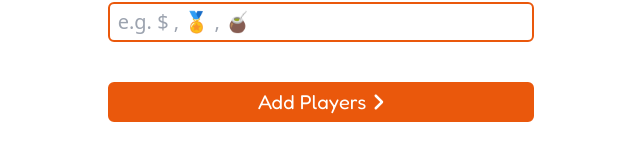
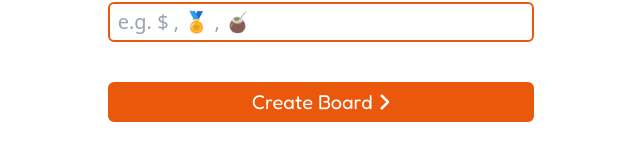
Before and after one commit to whoamali/scoreboard, a React (Vite) app: page /createboard in a window 1280 px wide. Shown: the part 626-786 px from the top of the page, without its empty margins (319-959 px from the left). Built offline with nearby package versions, Linux system fonts and the light colour scheme.

Commit message:
Remove add player page

```diff
--- a/src/core/localization/en/messages.ts
+++ b/src/core/localization/en/messages.ts
@@ -23,6 +23,6 @@ export default {
     "app.createboard.number-of-players-placeholder": "number",
     "app.createboard.unit-label": "score unit",
     "app.createboard.unit-placeholder": "e.g. $ , 🏅 , 🧉",
-    "app.createboard.button-label": "add players",
+    "app.createboard.button-label": "create board",
   },
 };
--- a/src/pages/App.tsx
+++ b/src/pages/App.tsx
@@ -2,14 +2,12 @@ import { Routes, Route } from "react-router-dom";
 
 import { Home } from "./home";
 import { CreateBoard } from "./createboard";
-import { Player } from "./player";
 
 function App() {
   return (
     <Routes>
       <Route path="/" element={<Home />} />
       <Route path="/createboard" element={<CreateBoard />} />
-      <Route path="/player" element={<Player />} />
     </Routes>
   );
 }
--- a/src/pages/player/Player.tsx
+++ /dev/null
@@ -1,3 +0,0 @@
-export default function Player() {
-  return <p>This is player page</p>;
-}
--- a/src/pages/player/index.ts
+++ /dev/null
@@ -1 +0,0 @@
-export { default as Player } from "./Player";
```
